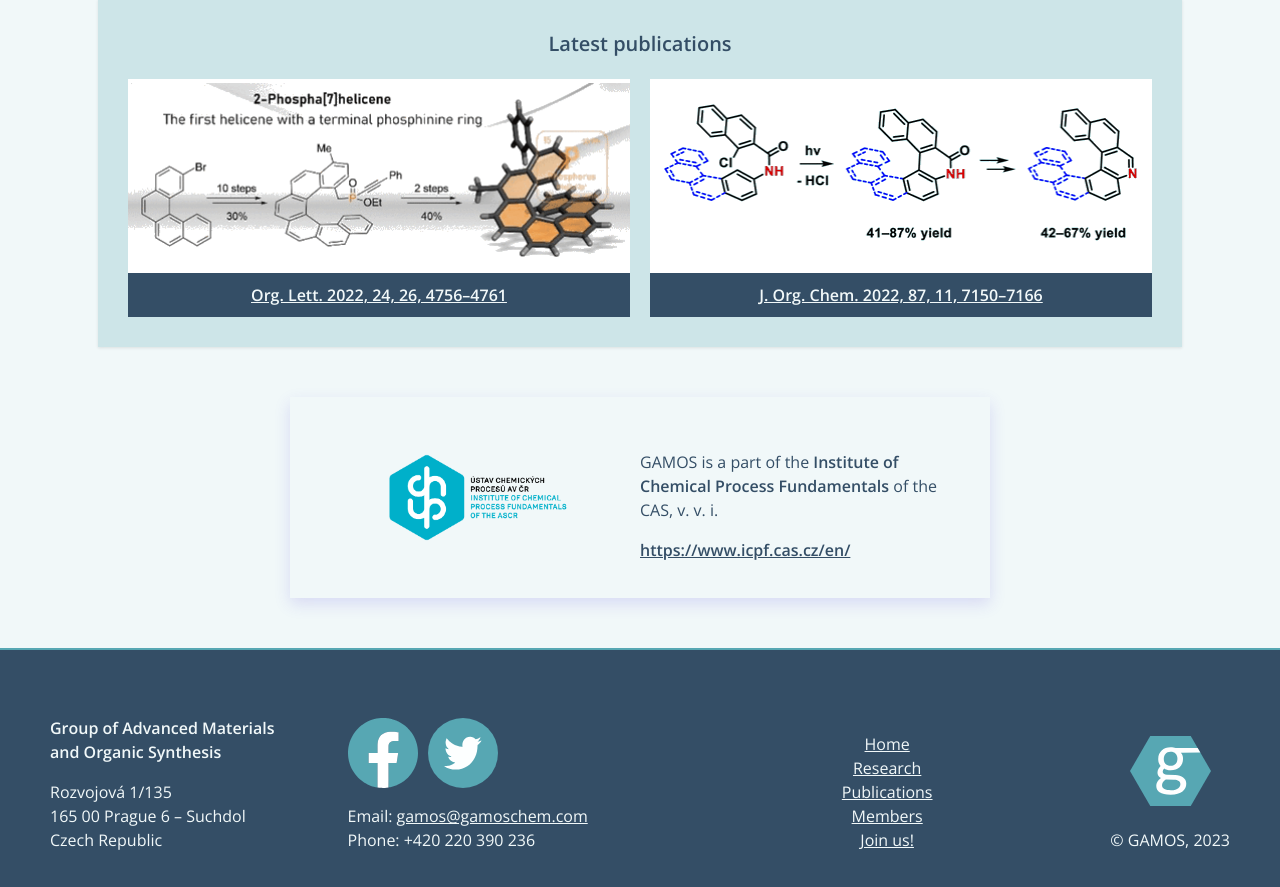
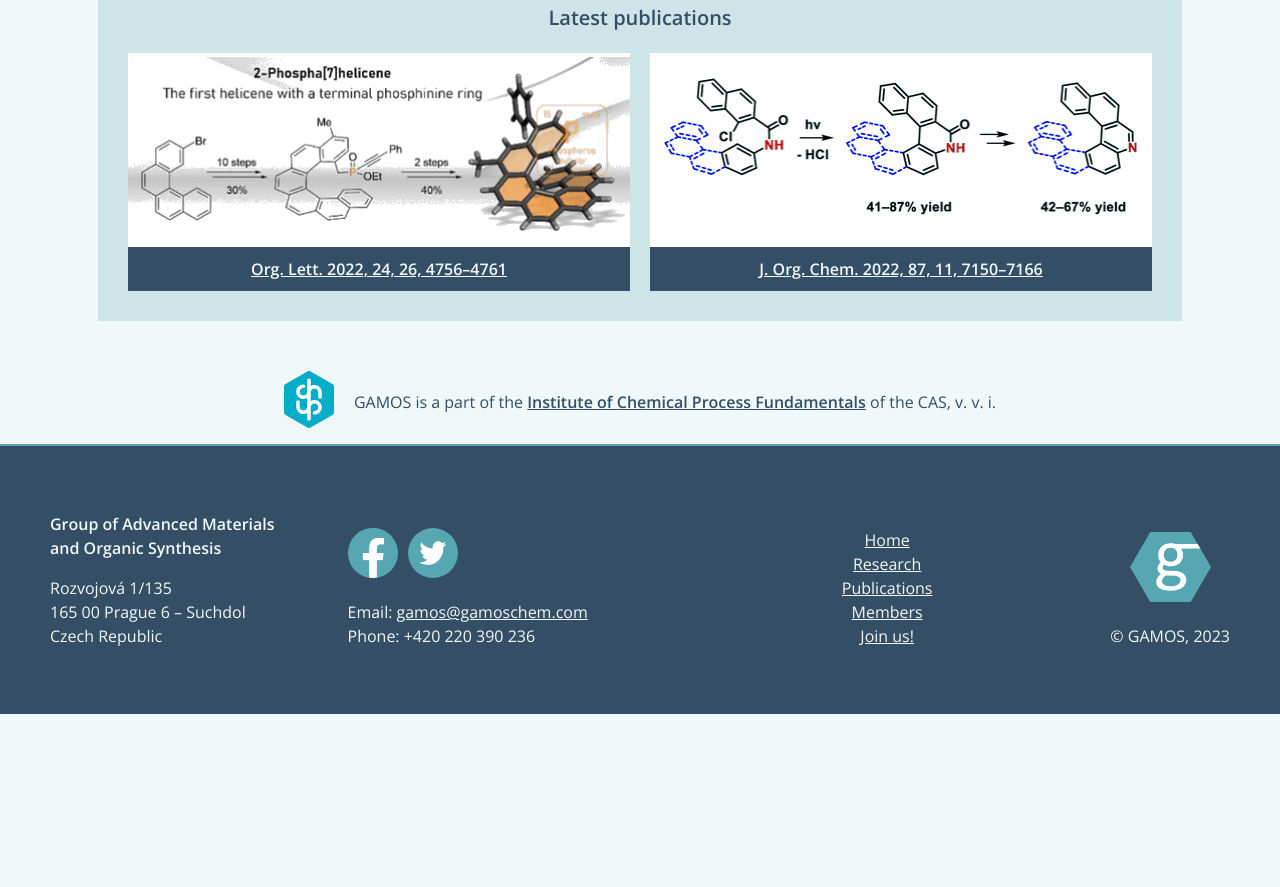
Before and after one commit to AlenaVyhnalova/GAMOS, an Eleventy site: page index.html in a window 1280 px wide. Shown: the part 1573-2460 px from the top of the page. After the commit the page ends 2287 px from the top, so only its background shows below. Built offline with nearby package versions, Linux system fonts and the light colour scheme; Eleventy itself is replaced by a stand-in of ours; files that its build step writes are made by us from their sources.

Commit message:
links-add

```diff
--- a/_includes/partials/footer.njk
+++ b/_includes/partials/footer.njk
@@ -9,8 +9,8 @@
 
     <div class="footer__middleleft">
         <div class="footer__icons">
-                <a  class="footer__icon" href="https://cs-cz.facebook.com/gamoschem/" target="_blank"><img src="/images/FB_normal gamos.svg" alt="IconFacebook" width="70px"></a>
-                <a  class="footer__icon" href="#" target="_blank"><img src="/images/twitter_normal gamos.svg" alt="IconTwitter" width="70px"></a>
+                <a  class="footer__icon" href="https://www.facebook.com/UCHPAVCR" target="_blank"><img src="/images/FB_normal gamos.svg" alt="IconFacebook" width="50px"></a>
+                <a  class="footer__icon" href="https://twitter.com/UCHPAVCR" target="_blank"><img src="/images/twitter_normal gamos.svg" alt="IconTwitter" width="50px"></a>
         </div>
         <p class="footer__e-mail">Email: <a class="footer__link" href="mailto:gamos@gamoschem.com">gamos@gamoschem.com</a></p>
         <p class="footer__phone">Phone: +420 220 390 236</p>
@@ -27,7 +27,7 @@
     </div>
 
     <div class="footer__right">
-        <img class="footer__icon" src="/images/icon_g.svg" alt="IconG">
+        <img class="footer__icon" src="/images/icon_g.svg" alt="IconGAMOS">
         <p class="footer__copyright">&copy; GAMOS, 2023</p>
     </div>
 </footer>
--- a/index.html
+++ b/index.html
@@ -79,9 +79,8 @@ title: Group of Advanced Materials and Organic Synthesis
 </div>
 
 <div class="partner">
-    <img class="partner__logo" src="/images/logo_uchp.png" alt="UCHP">
+    <a  class="partner__logo" href="https://www.icpf.cas.cz/" target="_blank"><img src="/images/logo uchp_new.svg" alt="LogoUCHP" width="50px"></a>
     <div class="partner__text">
-        <p>GAMOS is a part of the <b>Institute of Chemical Process Fundamentals</b> of the CAS, v. v. i.</p>
-        <a class="partner__link" href="https://www.icpf.cas.cz/en/" target="_blank"><b>https://www.icpf.cas.cz/en/</b></a>
+        <p>GAMOS is a part of the <a class="partner__link" href="https://www.icpf.cas.cz/" target="_blank"><b>Institute of Chemical Process Fundamentals</b></a> of the CAS, v. v. i.</p>
     </div>
 </div>
--- a/scss/style.scss
+++ b/scss/style.scss
@@ -37,7 +37,7 @@ body {
     &__logo {
         margin: 30px;
         width: 100%;
-        max-height: 150px;
+        max-height: 100px;
 
         @media screen and (min-width: 700px) {
             margin: 0;
@@ -143,7 +143,6 @@ body {
     padding: 30px;
     max-width: 80%;
     margin: 50px auto;
-    box-shadow: 0px 1px 3px rgba(0, 0, 0, 0.1);
 
     &__title {
         margin-top: 0;
@@ -233,7 +232,6 @@ body {
     padding: 30px;
     max-width: 80%;
     margin: 50px auto;
-    box-shadow: 0px 1px 3px rgba(0, 0, 0, 0.1);
 
     &__sections {
         display: grid;
@@ -270,24 +268,22 @@ body {
 }
 
 .partner {
-    padding: 30px;
-    max-width: 50%;
-    margin: 50px auto;
-    display: grid;
-    grid-template-columns: repeat(auto-fit, minmax(200px, 1fr));
-    justify-items: center;
-    box-shadow: 0 6px 15px rgba(72, 52, 212, 0.15);
-
-    &__logo {
-        max-width: 200px;
-    }
-
-    &__text {
-        align-self: center;
-    }
+    max-width: 80%;
+    margin: 0 auto;
+    text-align: center;
 
     &__link {
         color: $primary;
+    }
+
+    @media screen and (min-width: 1000px) {
+        display: flex;
+        justify-content: center;
+        gap: 20px;
+
+        &__text {
+            align-self: center;
+        }
     }
 }
 
@@ -312,7 +308,6 @@ body {
     &__section {
         padding: 20px;
         background-color: $sections;
-        box-shadow: 0px 1px 3px rgba(0, 0, 0, 0.1);
     }
 
     &__section p {
```
Also changed, not shown: members.html (+1 -1 lines), css/style.css, 1 other file.
